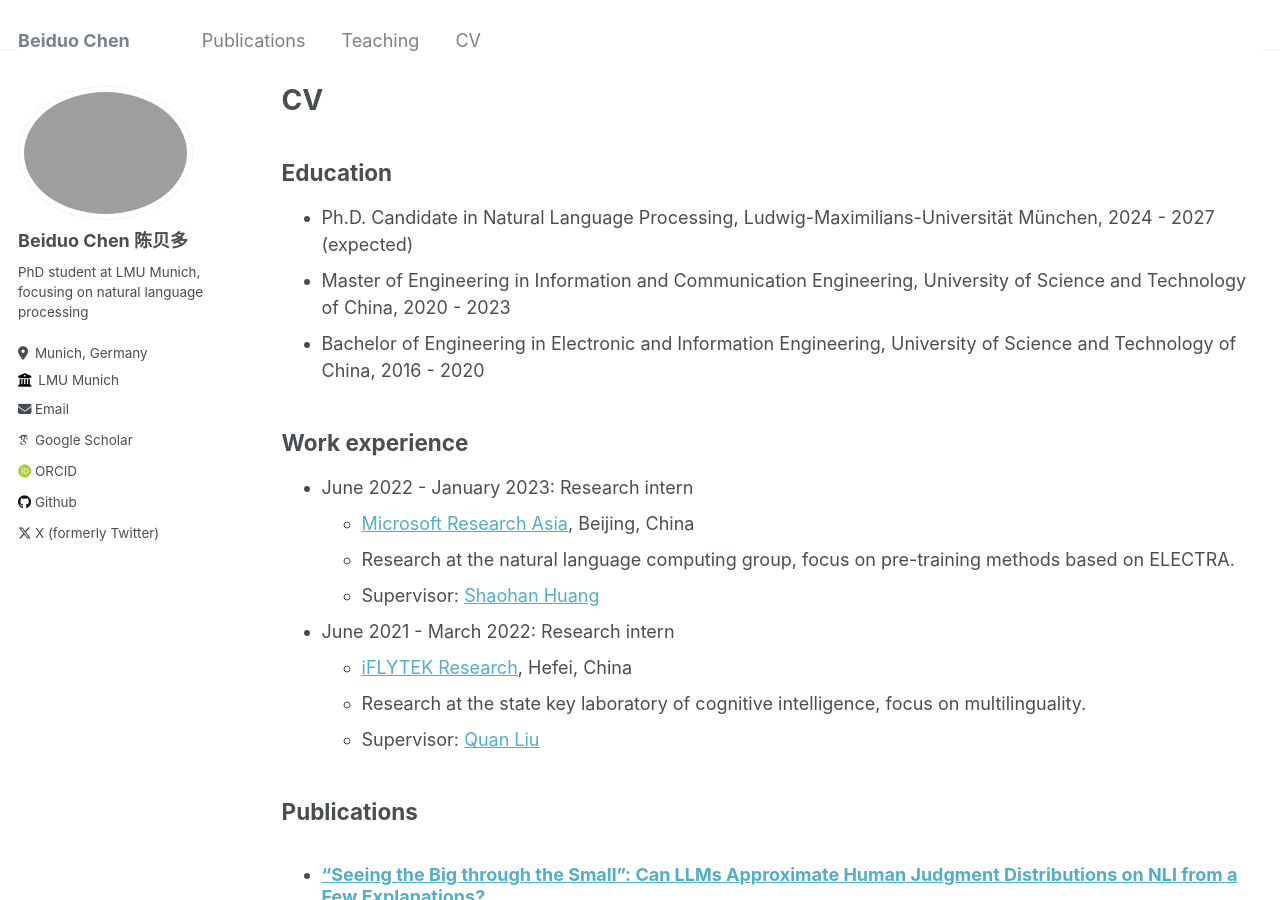
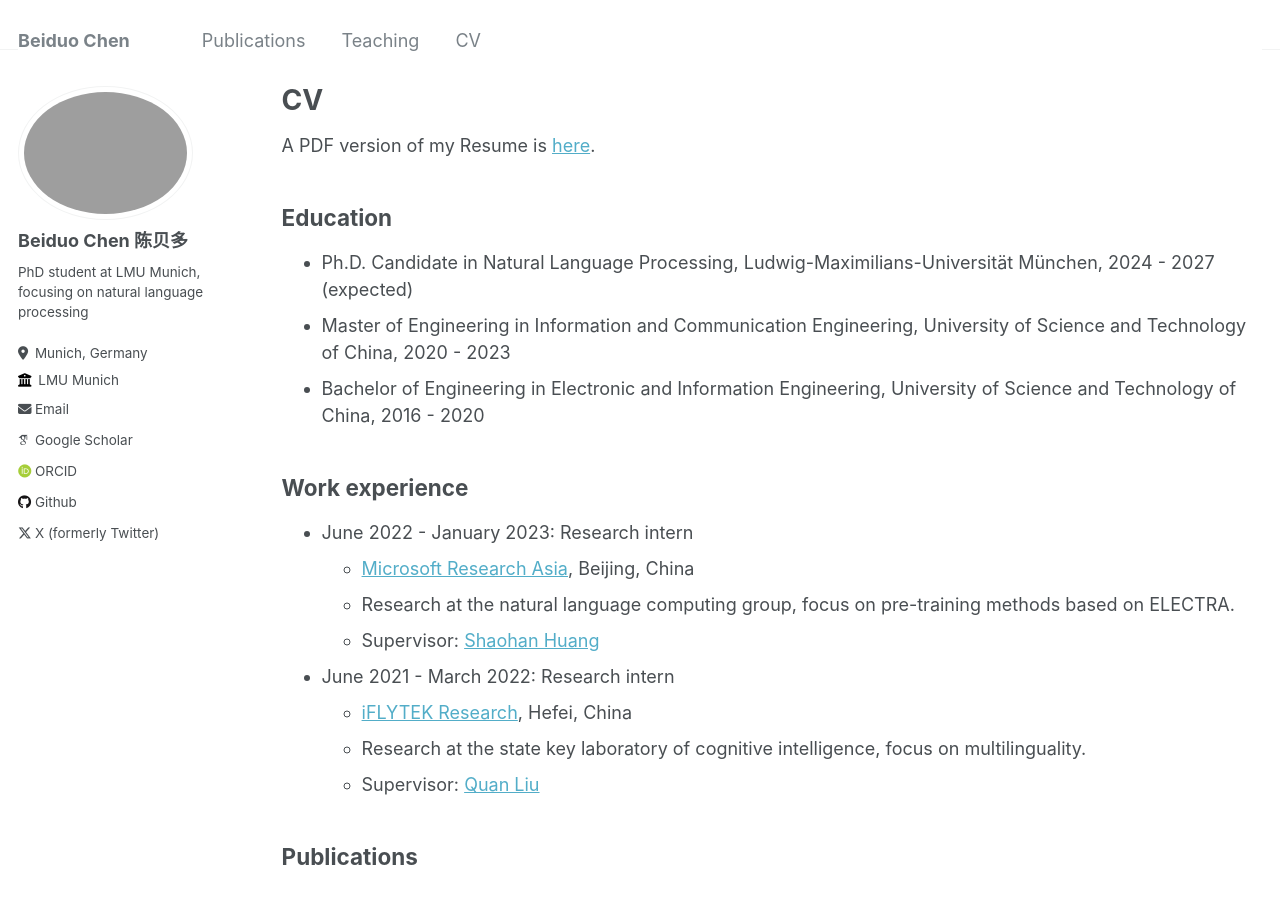
Before and after one commit to Mckysse/mckysse.github.io, a Jekyll site: the page built from _pages/cv.md, in a window 1280 px wide and 900 px high. Built offline with Jekyll 4.4.1, drawn with Linux system fonts in a browser that asks for light colours; some web fonts are replaced.

Commit message:
Update cv.md

```diff
--- a/_pages/cv.md
+++ b/_pages/cv.md
@@ -9,7 +9,7 @@
 
 {% include base_path %}
 
-<!-- A PDF version of my Resume is [here](https://mckysse.github.io/files/Resume_bdchen_EN.pdf). -->
+A PDF version of my Resume is [here](https://mckysse.github.io/files/Resume_bdchen_EN.pdf).
 
 
 ## Education
```
